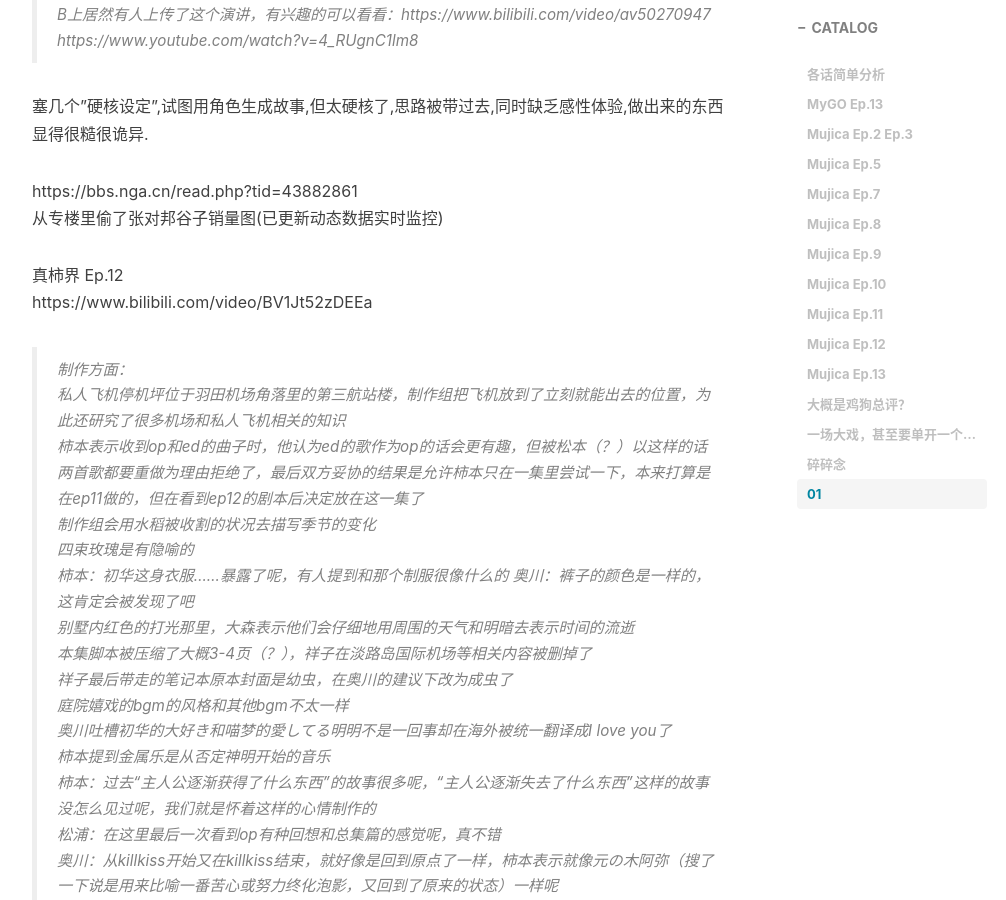
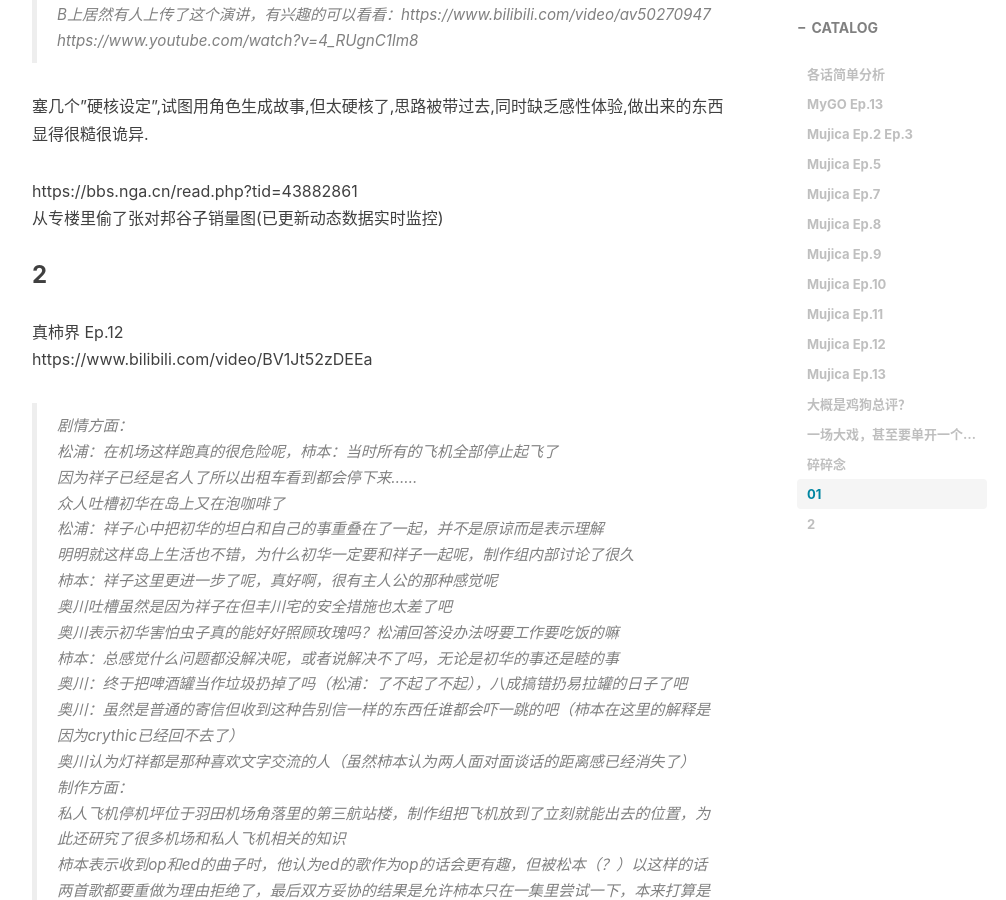
Before and after one commit to BYQ0002/BYQ0002.github.io, a Jekyll site: the page built from _posts/2025-04-15-《BanG Dream! Ave Mujica》观影随笔.md, in a window 1280 px wide and 900 px high, scrolled down 23227 px. Shown: the whole window, without its empty margins (233-1239 px from the left). Built offline with Jekyll 4.4.1, drawn with Linux system fonts in a browser that asks for light colours; nearby versions of some CDN libraries; comment, search, counter and statistics services are not loaded.

Commit message:
Update 2025-04-15-《BanG Dream! Ave Mujica》观影随笔.md

```diff
--- a/_posts/2025-04-15-《BanG Dream! Ave Mujica》观影随笔.md
+++ b/_posts/2025-04-15-《BanG Dream! Ave Mujica》观影随笔.md
@@ -731,9 +731,24 @@ https://www.youtube.com/watch?v=4_RUgnC1lm8
 https://bbs.nga.cn/read.php?tid=43882861
 从专楼里偷了张对邦谷子销量图(已更新动态数据实时监控)
 
+### 2
+
 真柿界 Ep.12
 https://www.bilibili.com/video/BV1Jt52zDEEa
->制作方面：
+>剧情方面：
+松浦：在机场这样跑真的很危险呢，柿本：当时所有的飞机全部停止起飞了
+因为祥子已经是名人了所以出租车看到都会停下来……
+众人吐槽初华在岛上又在泡咖啡了
+松浦：祥子心中把初华的坦白和自己的事重叠在了一起，并不是原谅而是表示理解
+明明就这样岛上生活也不错，为什么初华一定要和祥子一起呢，制作组内部讨论了很久
+柿本：祥子这里更进一步了呢，真好啊，很有主人公的那种感觉呢
+奥川吐槽虽然是因为祥子在但丰川宅的安全措施也太差了吧
+奥川表示初华害怕虫子真的能好好照顾玫瑰吗？松浦回答没办法呀要工作要吃饭的嘛
+柿本：总感觉什么问题都没解决呢，或者说解决不了吗，无论是初华的事还是睦的事
+奥川：终于把啤酒罐当作垃圾扔掉了吗（松浦：了不起了不起），八成搞错扔易拉罐的日子了吧
+奥川：虽然是普通的寄信但收到这种告别信一样的东西任谁都会吓一跳的吧（柿本在这里的解释是因为crythic已经回不去了）
+奥川认为灯祥都是那种喜欢文字交流的人（虽然柿本认为两人面对面谈话的距离感已经消失了）
+制作方面：
 私人飞机停机坪位于羽田机场角落里的第三航站楼，制作组把飞机放到了立刻就能出去的位置，为此还研究了很多机场和私人飞机相关的知识
 柿本表示收到op和ed的曲子时，他认为ed的歌作为op的话会更有趣，但被松本（？）以这样的话两首歌都要重做为理由拒绝了，最后双方妥协的结果是允许柿本只在一集里尝试一下，本来打算是在ep11做的，但在看到ep12的剧本后决定放在这一集了
 制作组会用水稻被收割的状况去描写季节的变化
```
